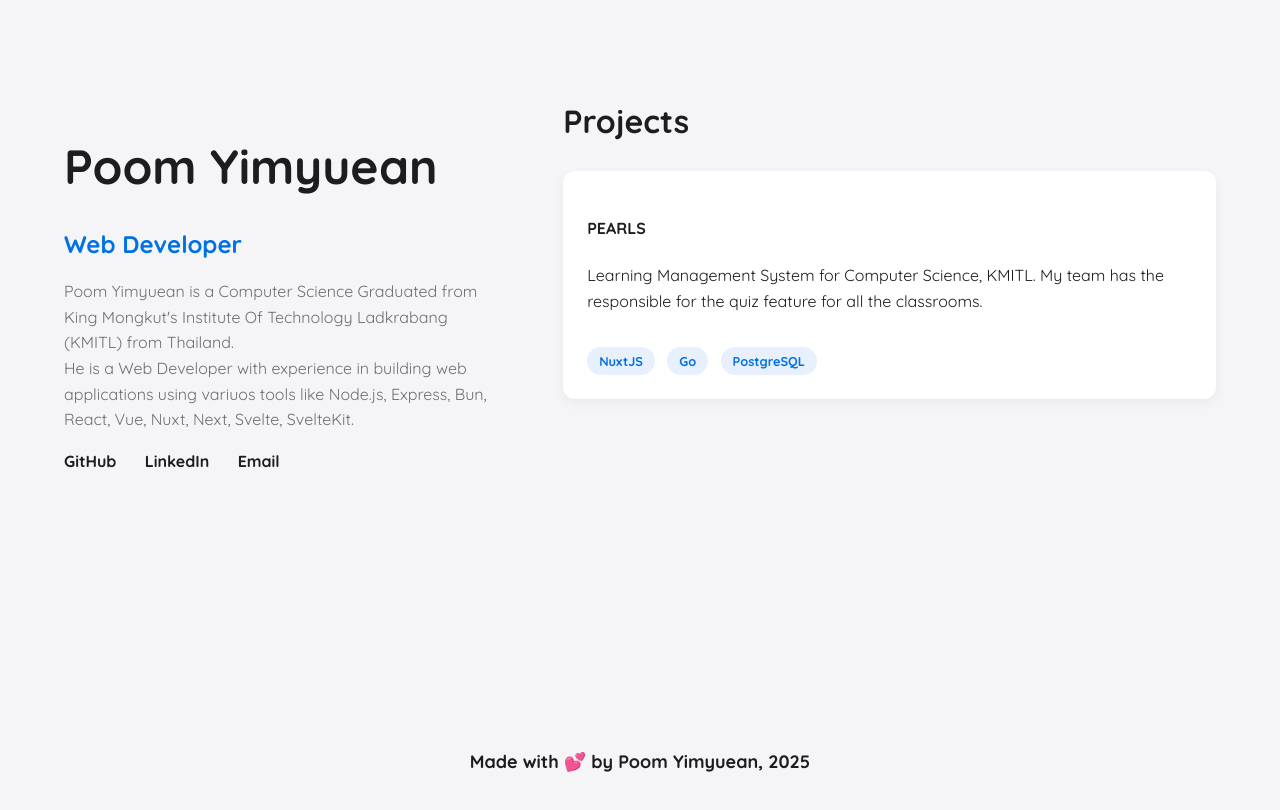
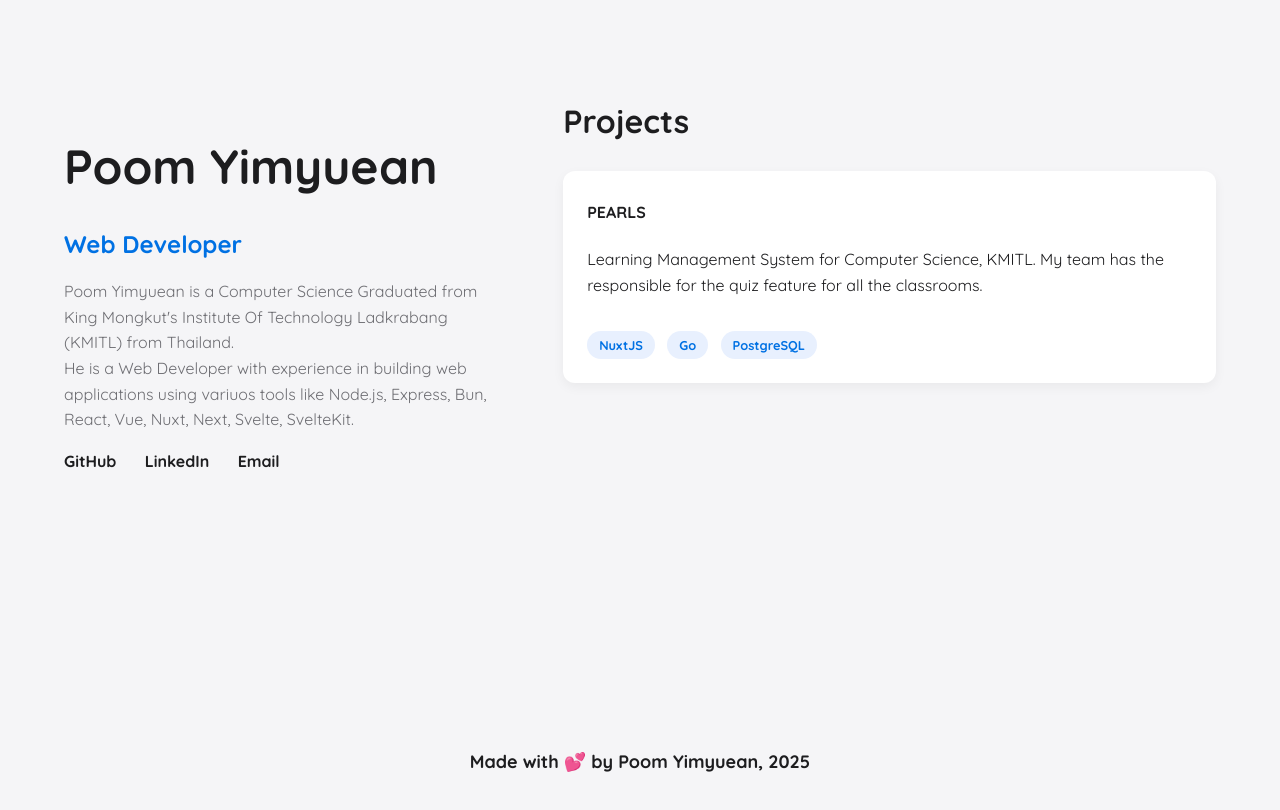
Before and after one commit to lebrancconvas/Gemina-Interactive, a website built with Vite: page index.html in a window 1280 px wide. Built offline with nearby package versions, Linux system fonts and the light colour scheme.

Commit message:
💄 style: update padding top for project card.

```diff
--- a/src/style.css
+++ b/src/style.css
@@ -75,6 +75,7 @@ body {
     padding: 1.5rem;
     border-radius: 12px;
     margin-bottom: 1.5rem;
+    padding-top: 0.5rem;
     box-shadow: 0 4px 12px rgba(0,0,0,0.05);
     transition: transform 0.3s ease, box-shadow 0.3s ease;
 }
```
